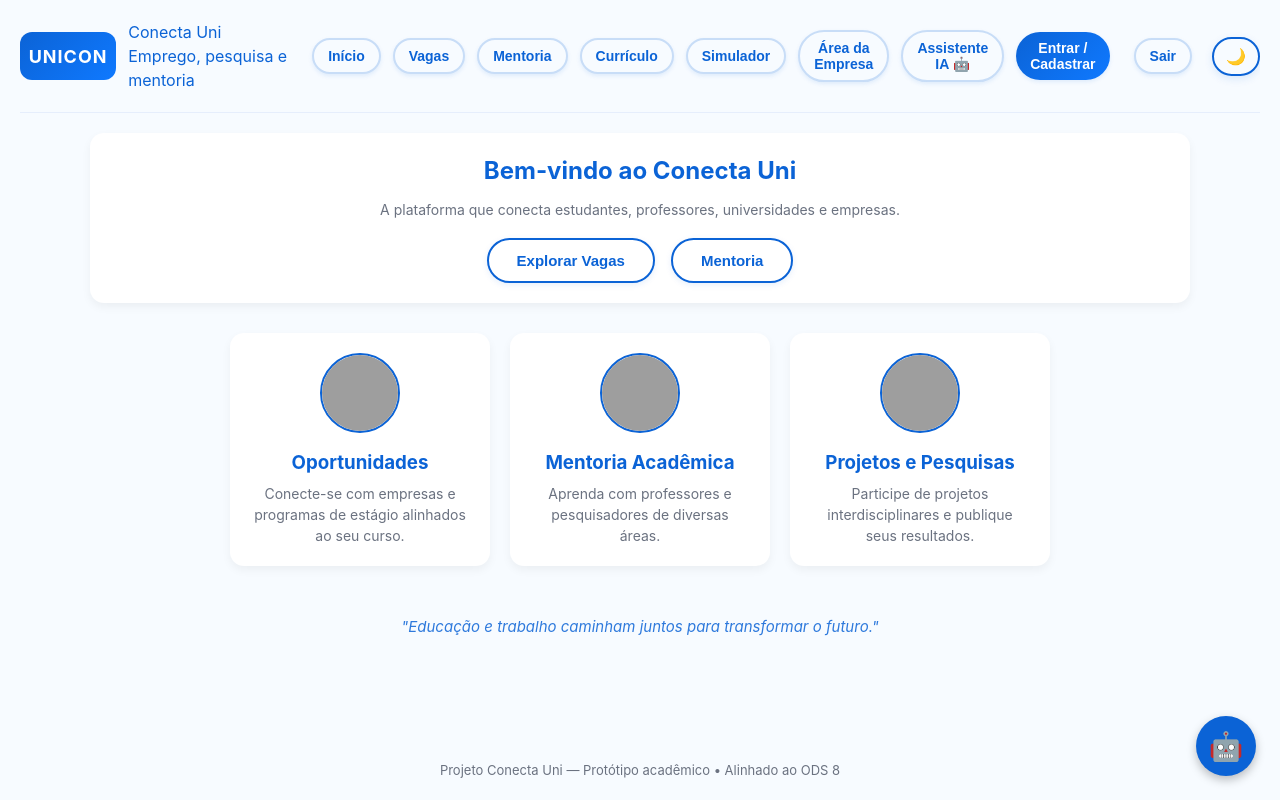
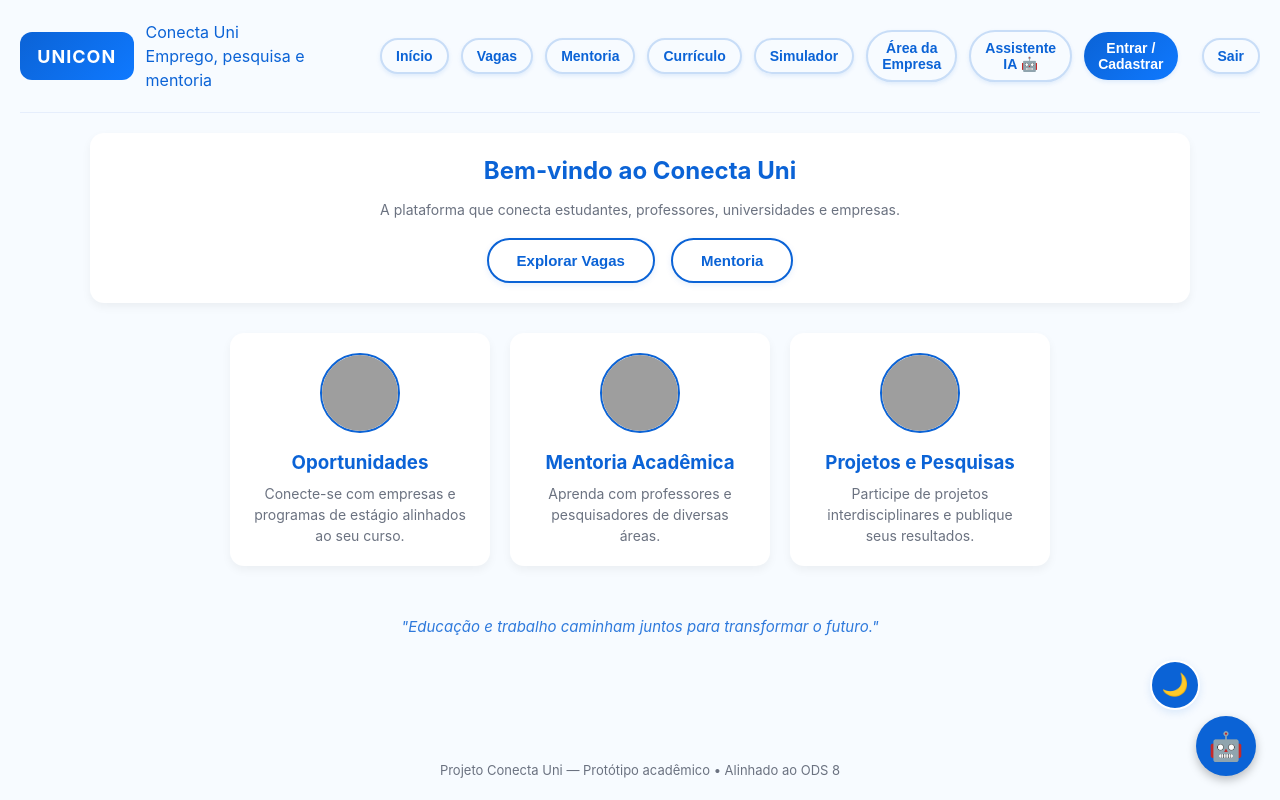
Before and after one commit to Kelvinjfn/unicon, a plain HTML site: page index.html in a window 1280 px wide. Drawn offline with nearby package versions, Linux system fonts and the light colour scheme; grey boxes are pictures that could not be loaded.

Commit message:
Nova atualização modo escuro

```diff
--- a/style.css
+++ b/style.css
@@ -387,17 +387,26 @@ button.active-home {
 }
 
 #theme-toggle {
-  border: 2px solid var(--blue);
-  padding: 8px 12px;
+  position: fixed;
+  bottom: 90px;
+  right: 80px;
+  width: 50px;
+  height: 50px;
   border-radius: 50px;
-  font-size: 16px;
-  color: var(--blue);
-  background: transparent;
+  background: var(--blue);
+  color: white;
+  border: 2px solid white;
+  font-size: 22px;
   cursor: pointer;
-  transition: all 0.2s;
+  display: flex;
+  align-items: center;
+  justify-content: center;
+  transition: background-color 0.3s, color 0.3s;
+  z-index: 1000;
 }
 
 #theme-toggle:hover {
-  background: var(--blue);
-  color: #fff;
+  background-color: #fff;
+  color: var(--blue);
+  border-color: var(--blue);
 }
```
